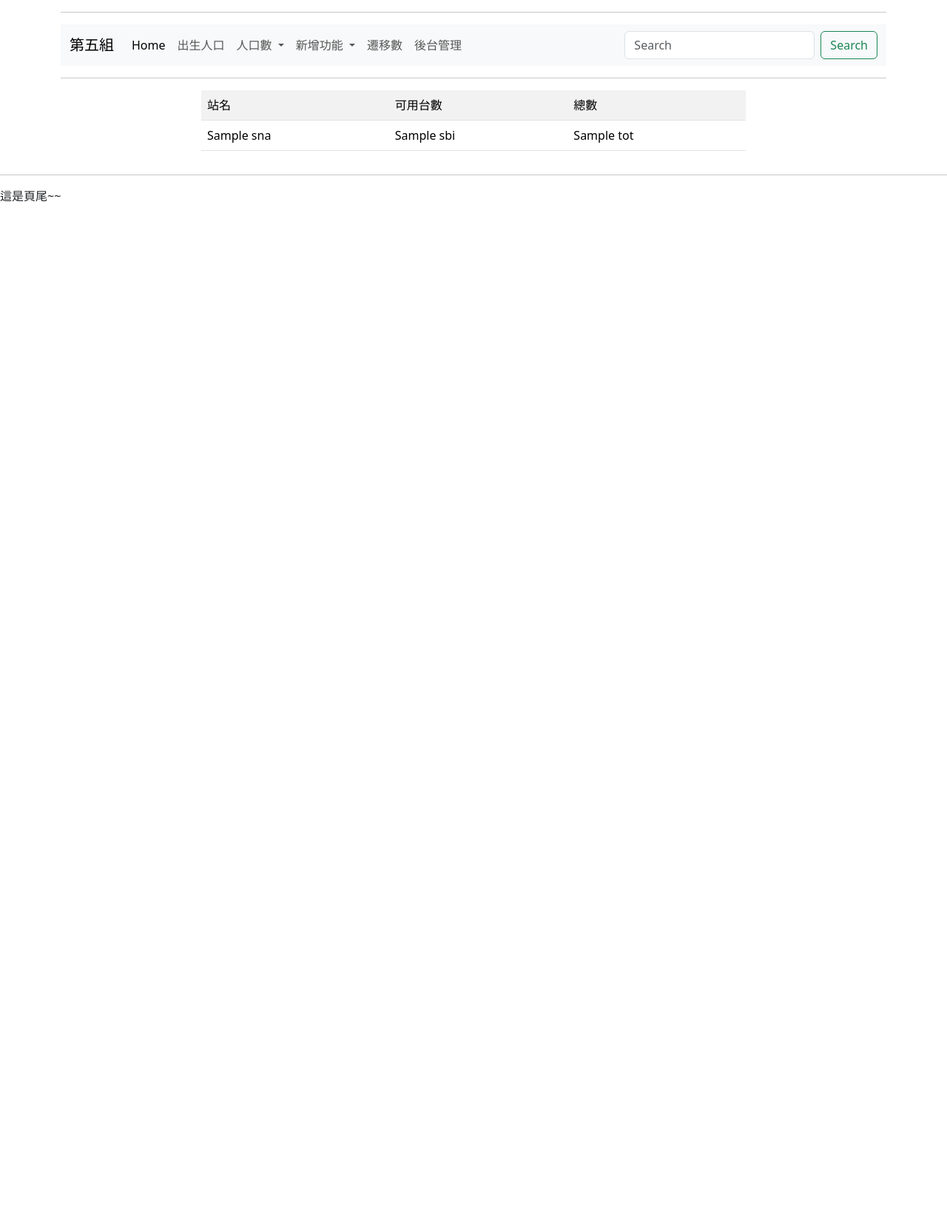
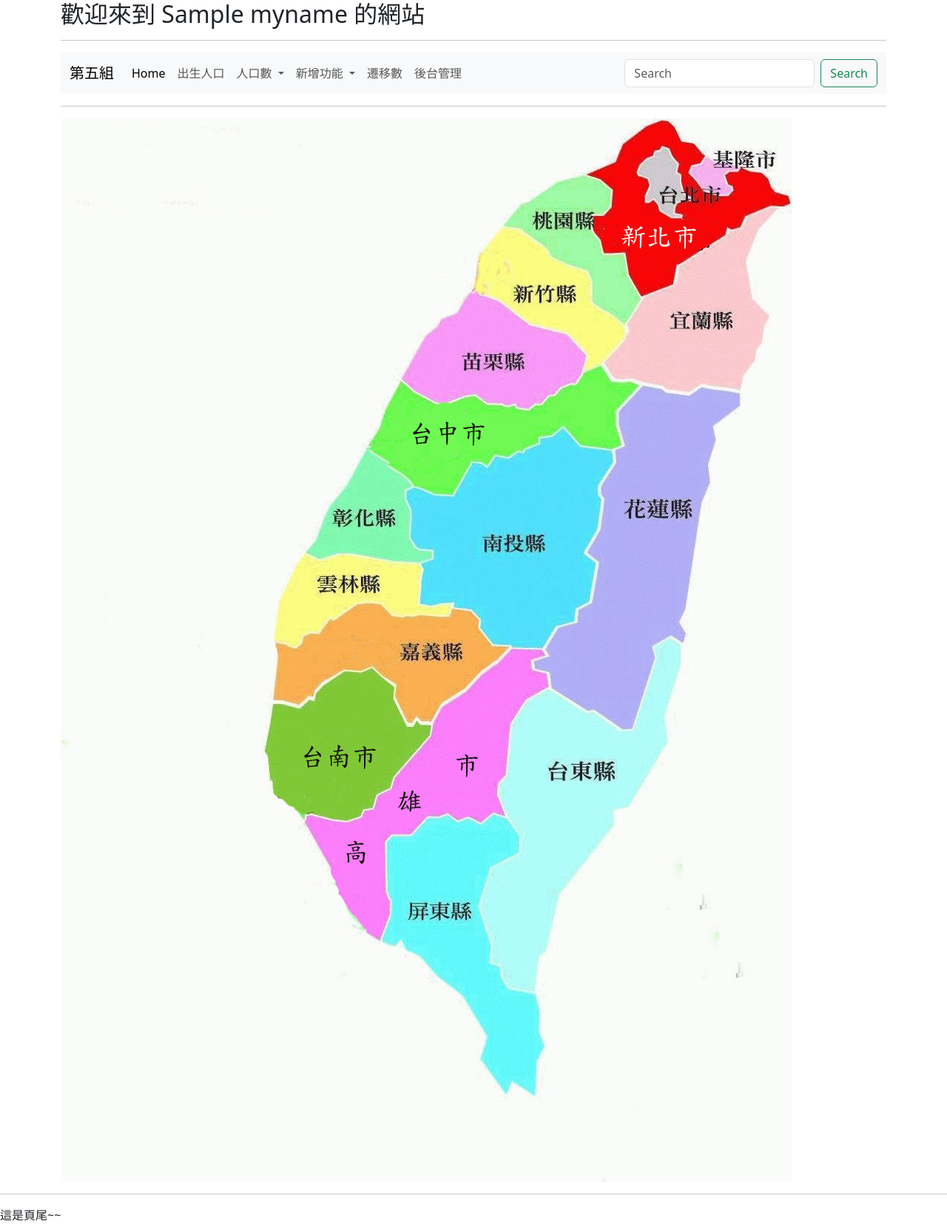
Before and after one commit to Yozu1212/python-people-05, a Django app: template python111-2-78/nkust1112web78/templates/filter.html in a window 1280 px wide. Shown: the whole page at 74% size. Before the commit the page ends 273 px from the top, so only its background shows below. Run offline with Django 4.2, Linux system fonts and the light colour scheme; the template is opened without the code that fills it: most values are stand-ins (such as "Sample title", 1, 10 or a date in 2020).

Commit message:
messag66e

```diff
--- a/python111-2-78/nkust1112web78/templates/filter.html
+++ b/python111-2-78/nkust1112web78/templates/filter.html
@@ -1,29 +1,27 @@
 {% extends "base.html" %}
 
-{% block title %}
-柱的網站
+{% block title %} 柱的網站 {% endblock %}
+
+{% block headmessage %}
+  <h2> 歡迎來到 {{ myname }} 的網站</h2>
 {% endblock %}
 
-{% block haedmessage %}
-<h2> 所有超過10台可用自行車的站台列表</h2>
+{% load static %}
+{% block content %}
+<html>
+  <title>
+    柱的網站
+  </title>
+  <head>
+  </head>
+  <body>
+    {% load static %}
+  </body>
+  <div class='well'>
+    <p>
+      <img src="{% static 'images/tt.jpg' %}" alt="germany" width="988" height="1438">
+  </p>
+  </div>
+</html>
+
 {% endblock %}
-
-{% block content %}
-  <div class="row">
-    <div class="col-2"></div>
-    <div class="col">
-      <table class="table table-striped">
-        <tr><td>站名</td><td>可用台數</td><td>總數</td></tr>
-          {% for item in data %}
-          <tr>
-            <td>{{ item.sna }}</td>
-            <td>{{ item.sbi }}</td>
-            <td>{{ item.tot }}</td>
-          </tr>
-          {% endfor %}
-      </table>
-    </div>
-    <div class="col-2">
-    </div>
-  </div>
-{% endblock %}
```
Also changed, not shown: python111-2-78/nkust1112web78/mysite/views.py (+3 -18 lines), python111-2-78/nkust1112web78/static/images/tt.jpg (added).
